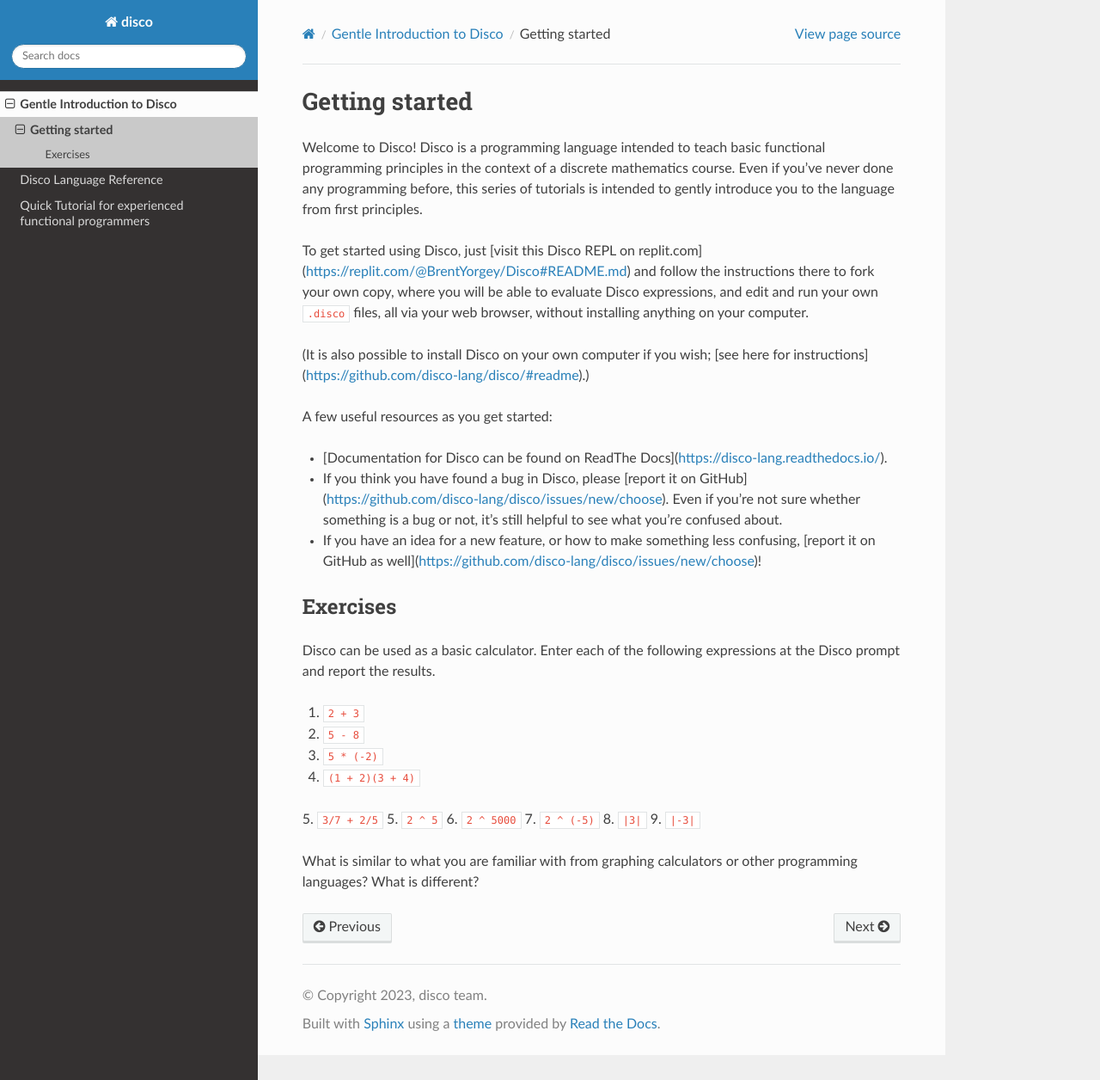
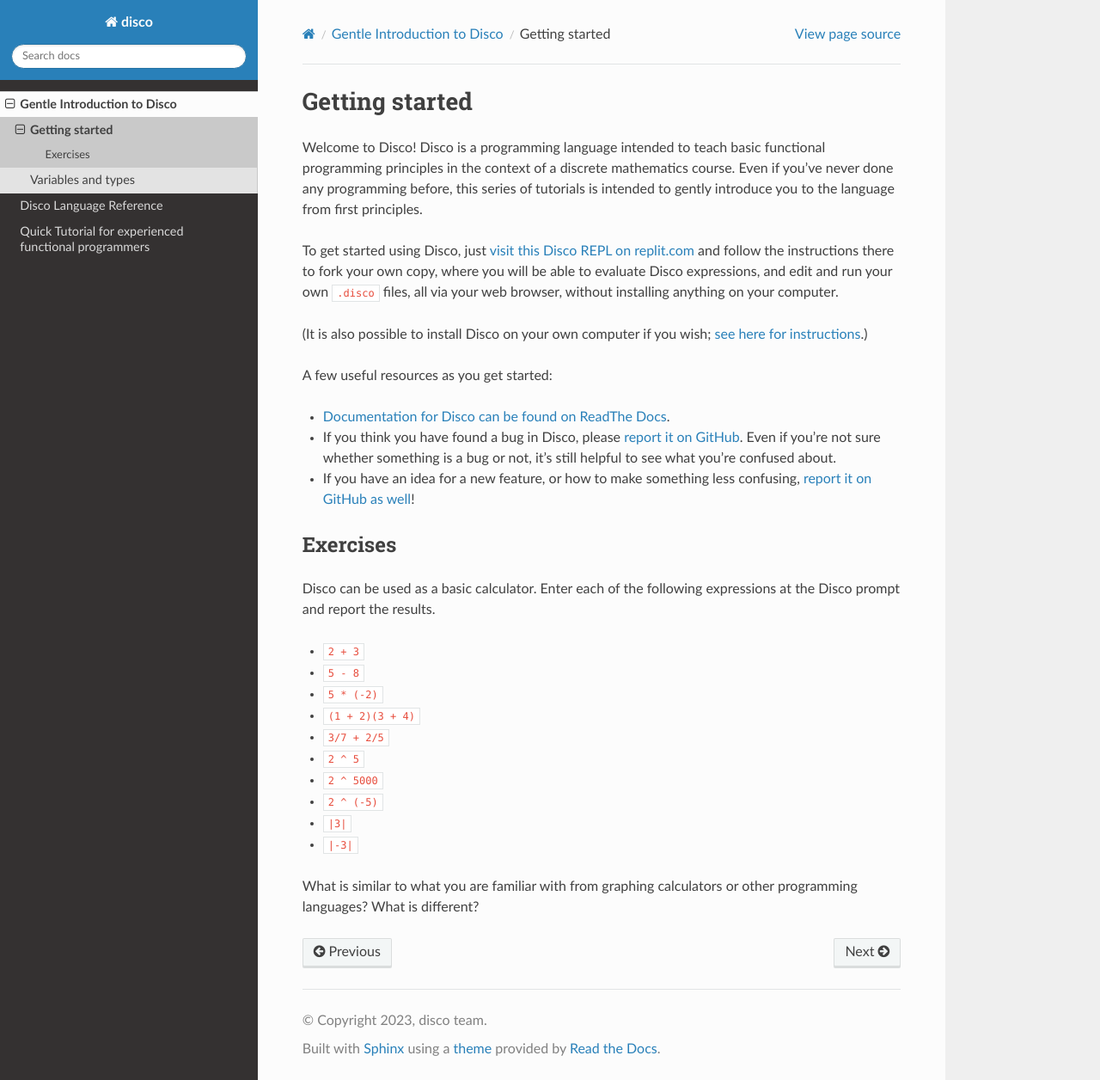
Before and after one commit to disco-lang/disco, a Sphinx documentation site: the page built from docs/introduction/getting-started.rst, in a window 1280 px wide and 1256 px high. Shown: the whole window at 86% size. Built offline with Sphinx 7.4.7 and the Read the Docs theme 2.0.0, drawn with Linux system fonts in a browser that asks for light colours.

Commit message:
work on gentle introduction a bit more

```diff
--- a/docs/introduction/getting-started.rst
+++ b/docs/introduction/getting-started.rst
@@ -7,26 +7,26 @@
 this series of tutorials is intended to gently introduce you to the
 language from first principles.
 
-To get started using Disco, just [visit this Disco REPL on
-replit.com](https://replit.com/@BrentYorgey/Disco#README.md) and
+To get started using Disco, just `visit this Disco REPL on
+replit.com <https://replit.com/@BrentYorgey/Disco#README.md>`_ and
 follow the instructions there to fork your own copy, where you will be
 able to evaluate Disco expressions, and edit and run your own
 ``.disco`` files, all via your web browser, without installing
 anything on your computer.
 
 (It is also possible to install Disco on your own computer if you
-wish; [see here for
-instructions](https://github.com/disco-lang/disco/#readme).)
+wish; `see here for
+instructions <https://github.com/disco-lang/disco/#readme>`_.)
 
 A few useful resources as you get started:
 
-* [Documentation for Disco can be found on ReadThe Docs](https://disco-lang.readthedocs.io/).
-* If you think you have found a bug in Disco, please [report it on
-  GitHub](https://github.com/disco-lang/disco/issues/new/choose).
+* `Documentation for Disco can be found on ReadThe Docs <https://disco-lang.readthedocs.io/>`_.
+* If you think you have found a bug in Disco, please `report it on
+  GitHub <https://github.com/disco-lang/disco/issues/new/choose>`_.
   Even if you're not sure whether something is a bug or not, it's
   still helpful to see what you're confused about.
 * If you have an idea for a new feature, or how to make something less
-  confusing, [report it on GitHub as well](https://github.com/disco-lang/disco/issues/new/choose)!
+  confusing, `report it on GitHub as well <https://github.com/disco-lang/disco/issues/new/choose>`_!
 
 Exercises
 ---------
@@ -34,16 +34,16 @@
 Disco can be used as a basic calculator.  Enter each of the following
 expressions at the Disco prompt and report the results.
 
-1. ``2 + 3``
-2. ``5 - 8``
-3. ``5 * (-2)``
-4. ``(1 + 2)(3 + 4)``
-5. ``3/7 + 2/5``
-5. ``2 ^ 5``
-6. ``2 ^ 5000``
-7. ``2 ^ (-5)``
-8. ``|3|``
-9. ``|-3|``
+- ``2 + 3``
+- ``5 - 8``
+- ``5 * (-2)``
+- ``(1 + 2)(3 + 4)``
+- ``3/7 + 2/5``
+- ``2 ^ 5``
+- ``2 ^ 5000``
+- ``2 ^ (-5)``
+- ``|3|``
+- ``|-3|``
 
 What is similar to what you are familiar with from graphing
 calculators or other programming languages?  What is different?
--- /dev/null
+++ b/docs/introduction/vars-and-types.rst
@@ -0,0 +1,5 @@
+Variables and types
+===================
+
+Every :doc:`expression </reference/expression>` in disco has a *type*. A
+:doc:`type </reference/types>` is like
```
Also changed, not shown: docs/introduction/index.rst (+10 -4 lines).
